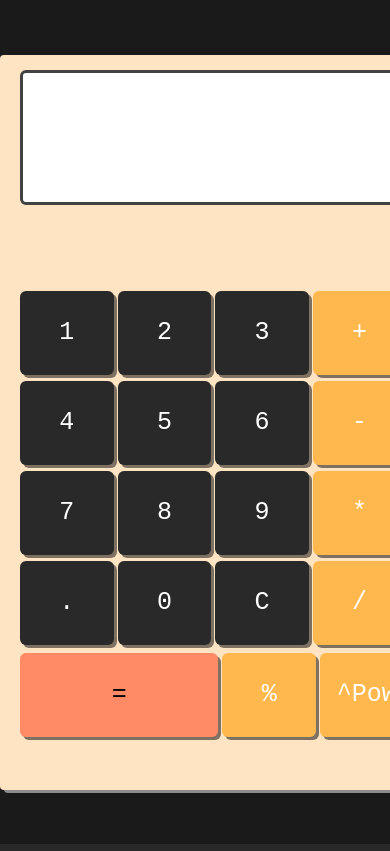
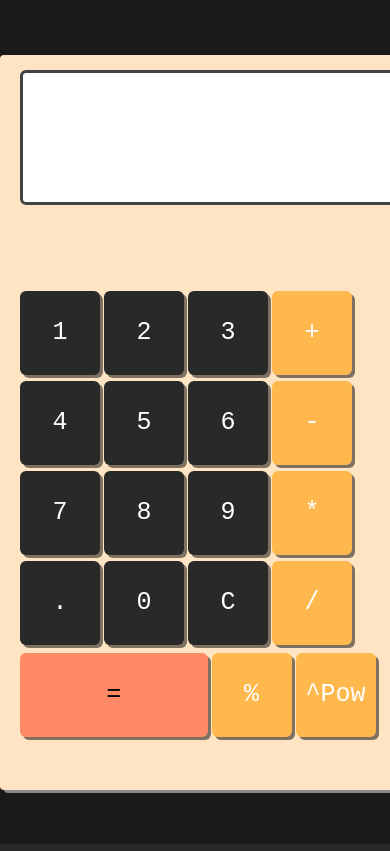
Before and after one commit to mariosnous/js-calc, a plain HTML site: page index.html in a window 390 px wide. Shown: the top 851 px of the page. Drawn offline with Linux system fonts and the light colour scheme.

Commit message:
corrected css

```diff
--- a/style.css
+++ b/style.css
@@ -39,7 +39,7 @@ body {
 }
 
 .btn {
-  width: 24%;
+  width: 23%;
   height: 12%;
   border-radius: 6px;
   border: none;
@@ -51,7 +51,7 @@ body {
 }
 
 .btnEqual {
-  width: 49.6%;
+  width: 46.9%;
   height: 12%;
   border-radius: 6px;
   border: none;
@@ -71,7 +71,7 @@ body {
 
 @media (max-width: 480px) {
   .btn {
-    width: 23.4%;
+    width: 20%;
   }
 }
 
```
